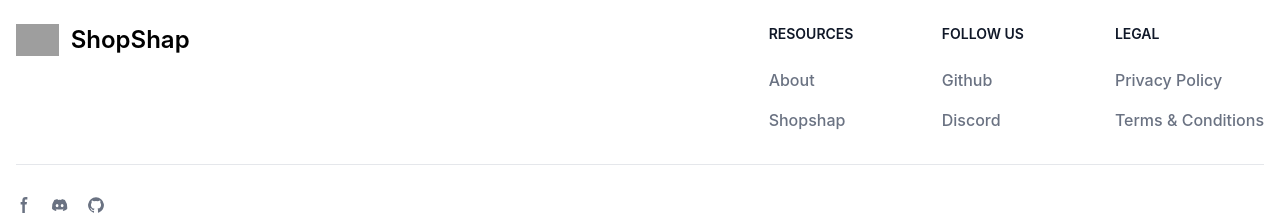
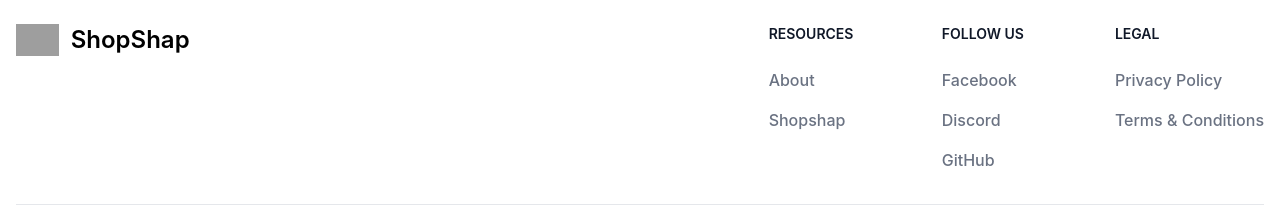
Before and after one commit to RookieJoel/Shop-Web-Design, a Svelte app in the folder shop-web-design/: page / in a window 1280 px wide. Shown: the part 3322-3542 px from the top of the page. Built offline with nearby package versions, Linux system fonts and the light colour scheme; grey boxes are pictures that could not be loaded.

Commit message:
modified-contact-footer

```diff
--- a/shop-web-design/src/components/Footer.svelte
+++ b/shop-web-design/src/components/Footer.svelte
@@ -36,11 +36,14 @@
               <div>
                   <h2 class="mb-6 text-sm font-semibold text-gray-900 uppercase dark:text-white">Follow us</h2>
                   <ul class="text-gray-500 dark:text-gray-400 font-medium">
-                      <li class="mb-4">
-                          <a href="https://github.com/themesberg/flowbite" class="hover:underline ">Github</a>
+                    <li class="mb-4">
+                          <a href="#" class="hover:underline">Facebook</a>
+                      </li>
+                    <li class="mb-4">
+                          <a href="#" class="hover:underline ">Discord</a>
                       </li>
                       <li>
-                          <a href="https://discord.gg/4eeurUVvTy" class="hover:underline">Discord</a>
+                          <a href="#" class="hover:underline">GitHub</a>
                       </li>
                   </ul>
               </div>
```
